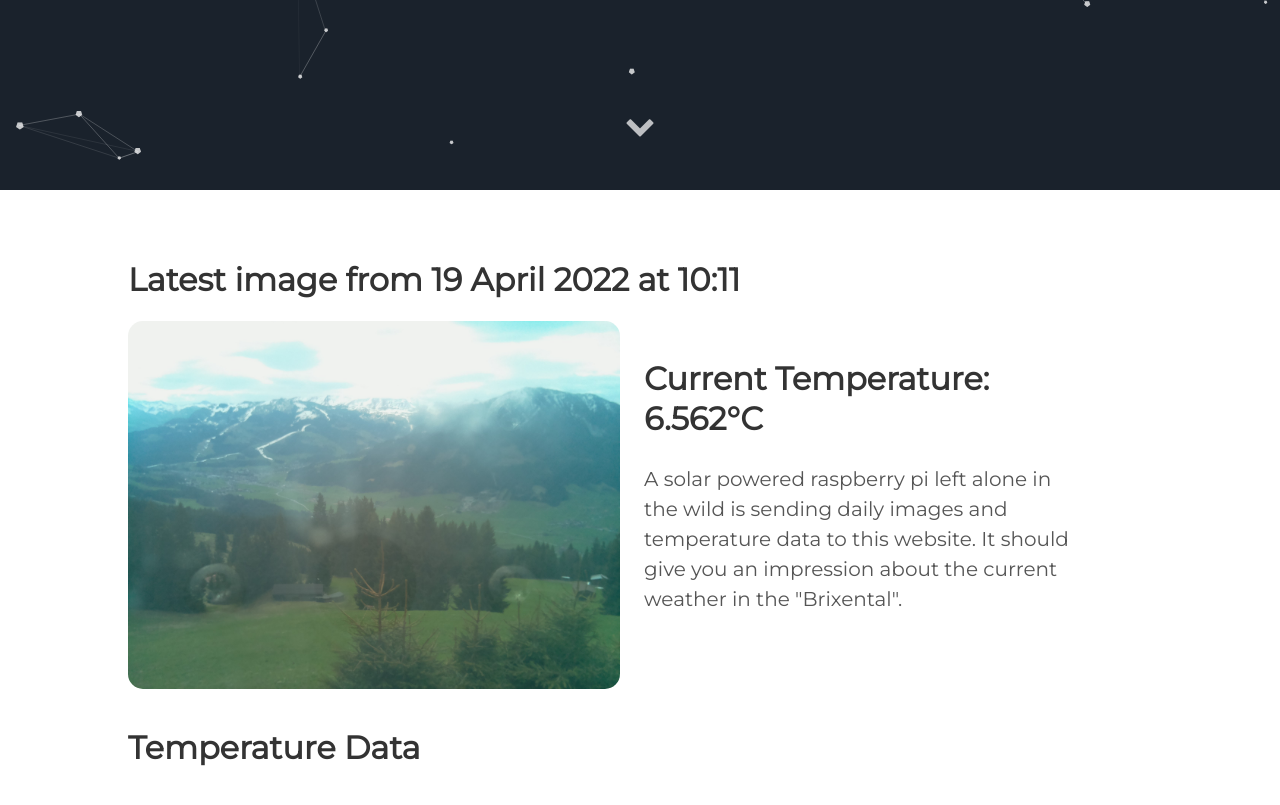
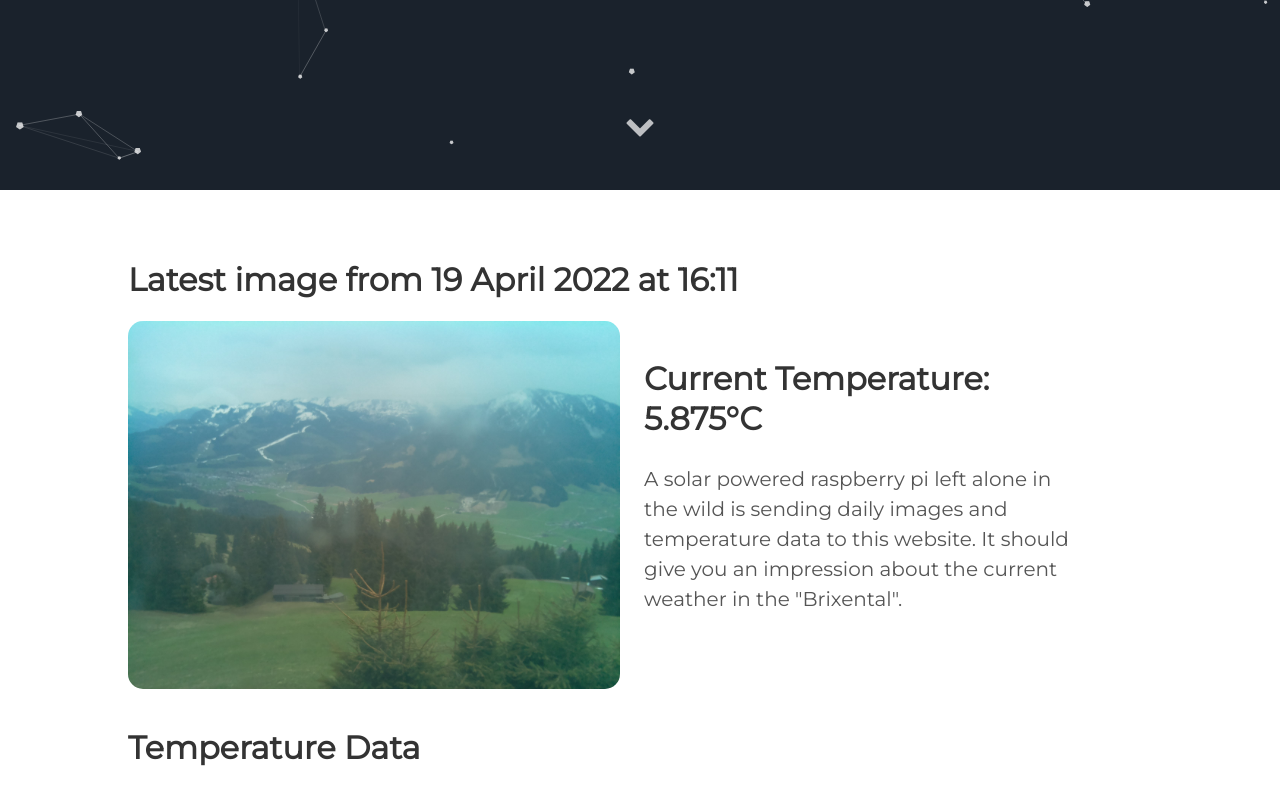
Before and after one commit to vektorious/vektorious.github.io, a Jekyll site: the page built from resources/huette.md, in a window 1280 px wide and 900 px high, scrolled down 710 px. Shown: the top 805 px of the window. Built offline with Jekyll 4.4.1, drawn with Linux system fonts in a browser that asks for light colours.

Commit message:
I'm a bot beep boop

```diff
--- a/resources/huette.md
+++ b/resources/huette.md
@@ -6,13 +6,13 @@ image: '/assets/img/'
 description: 'Live image from the Austrian alps'
 twitter_text: ' '
 ---
-## Latest image from 19 April 2022 at 10:11
+## Latest image from 19 April 2022 at 16:11
 <div class="huette">
   <div class="huette-image">
     <img src="{{ "/assets/img/huette.jpg" | prepend: site.baseurl }}">
   </div>
   <div class="huette-text">
-        <h2>Current Temperature: 6.562°C</h2>
+        <h2>Current Temperature: 5.875°C</h2>
         <p>A solar powered raspberry pi left alone in the wild is sending daily images and temperature data to this website. It should give you an impression about the current weather in the "Brixental".</p>
 
   </div>
```
Also changed, not shown: rpi-script/2022-04-19_160946.txt (renamed from rpi-script/2022-04-19_100943.txt, +5 -5 lines), rpi-script/huette.md (+2 -2 lines), assets/img/huette.jpg, assets/img/temp_plot.png, rpi-script/temp_plot.png, 1 other file.
